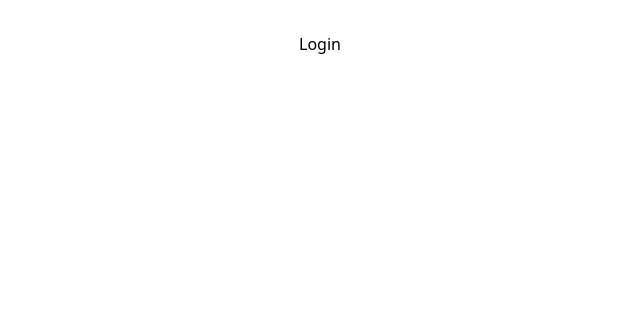
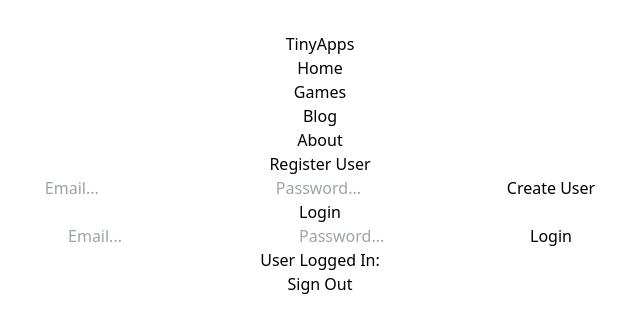
Before and after one commit to kingli6/TinyApps, a React (Vite) app in the folder tinyapps/: page /login-page in a window 1280 px wide. Shown: the top 332 px of the page, without its empty margins (320-960 px from the left). Built offline with nearby package versions, Linux system fonts and the light colour scheme; no server answers.

Commit message:
firebase database

```diff
--- a/tinyapps/src/App.jsx
+++ b/tinyapps/src/App.jsx
@@ -1,4 +1,5 @@
 import './App.css'
+import HeaderComponent from './components/homepage/HeaderComponent';
 import { BrowserRouter, Routes, Route } from 'react-router-dom';
 import HomePageComponent from './components/homepage/HomePageComponent';
 import LoginSignup from './components/login/LoginSignup';
@@ -7,6 +8,7 @@
   return (
     <>
       <BrowserRouter>
+      <HeaderComponent/>
         <Routes>
           <Route path="/" element={<HomePageComponent />} />
           <Route path="/login-page" element={<LoginSignup />} />
--- a/tinyapps/src/components/homepage/HeaderComponent.jsx
+++ b/tinyapps/src/components/homepage/HeaderComponent.jsx
@@ -2,8 +2,18 @@
     return (
       <div>
         <header>
-          <nav className="navbar custom-navbar">
-              <a className="navbar-brand" href="#">navbar1</a>
+          <nav>
+              <div>
+                <h1>TinyApps</h1>
+              </div>
+              <div>
+                <ul>
+                  <li><a href="#"></a>Home</li>
+                  <li><a href="#"></a>Games</li>
+                  <li><a href="#"></a>Blog</li>
+                  <li><a href="#"></a>About</li>
+                </ul>
+              </div>
           </nav>
         </header>
       </div>
--- a/tinyapps/src/components/login/LoginSignup.jsx
+++ b/tinyapps/src/components/login/LoginSignup.jsx
@@ -1,11 +1,71 @@
+import { useState } from "react";
+import { createUserWithEmailAndPassword, onAuthStateChanged,signInWithEmailAndPassword,signOut } from "firebase/auth";
+import  {auth}  from "../../firebase-config";
 
 const LoginSignup = () => {
 
+  const [registerEmail, setRegisterEmail] = useState('');
+  const [registerPassword, setRegisterPassword] = useState('');
+  const [loginEmail, setloginEmail] = useState('');
+  const [loginPassword, setloginPassword] = useState('');
 
+  const [user, setUser] = useState({});
+  onAuthStateChanged(auth, user => {
+    setUser(user);
+  });
+
+  const register = async () => {
+    try {
+      const user = await createUserWithEmailAndPassword(auth, registerEmail, registerPassword);
+      console.log(user);
+    } catch (error) {
+      console.log(error.message);
+    }
+  }
+
+  const login = async () => {
+    try {
+      const user = await signInWithEmailAndPassword(auth, loginEmail, loginPassword);
+      console.log(user);
+    } catch (error) {
+      console.log(error.message);
+    }
+  }
+
+  const logout = async () => {
+    await signOut(auth);
+  }
 
   return (
     <div>
-      <h2>Login</h2>
+      <div>
+        <h3>Register User</h3>
+        <input placeholder="Email..."
+          onChange={(event) => setRegisterEmail(event.target.value)}
+        />
+        <input placeholder="Password..."
+          onChange={(event) => setRegisterPassword(event.target.value)}
+        />
+
+        <button onClick={register}>Create User</button>
+      </div>
+
+      <div>
+        <h3>Login</h3>
+        <input placeholder="Email..."
+          onChange={(event) => setloginEmail(event.target.value)}
+        />
+        <input placeholder="Password..."
+          onChange={(event) => setloginPassword(event.target.value)}
+        />
+
+        <button onClick={login}>Login</button>
+      </div>
+
+      <h4> User Logged In: </h4>
+      {user?.email}
+
+      <button onClick={logout}> Sign Out</button>
     </div>
   )
 }
--- a/tinyapps/src/firebase-config.js
+++ b/tinyapps/src/firebase-config.js
@@ -1,24 +1,31 @@
+//  Add SDKs for Firebase products that you want to use
+// https://firebase.google.com/docs/web/setup#available-libraries
+
 // Import the functions you need from the SDKs you need
 // import { getAnalytics } from "firebase/analytics";
 import { initializeApp } from "firebase/app";
 import {getAuth} from "firebase/auth";
-// TODO: Add SDKs for Firebase products that you want to use
-// https://firebase.google.com/docs/web/setup#available-libraries
+import { getFirestore } from "firebase/firestore";
+
 
 // Your web app's Firebase configuration
 // For Firebase JS SDK v7.20.0 and later, measurementId is optional
 const firebaseConfig = {
-  apiKey: process.env.REACT_APP_FIREBASE_API,
-  authDomain: process.env.REACT_APP_FIREBASE_DOMAIN,
-  projectId: process.env.REACT_APP_FIREBASE_PROJECTID,
-  storageBucket: process.env.REACT_APP_FIREBASE_STORAGE_BUCKET,
-  messagingSenderId: process.env.REACT_APP_FIREBASE_MESSAGING_SENDERID,
-  appId: process.env.REACT_APP_FIREBASE_APPID,
-  measurementId: process.env.REACT_APP_FIREBASE_MEASUREMENTID
+  apiKey: import.meta.env.VITE_REACT_APP_FIREBASE_API,
+  authDomain: import.meta.env.VITE_REACT_APP_FIREBASE_DOMAIN,
+  projectId: import.meta.env.VITE_REACT_APP_FIREBASE_PROJECTID,
+  storageBucket: import.meta.env.VITE_REACT_APP_FIREBASE_STORAGE_BUCKET,
+  messagingSenderId: import.meta.env.VITE_REACT_APP_FIREBASE_MESSAGING_SENDERID,
+  appId: import.meta.env.VITE_REACT_APP_FIREBASE_APPID,
+  measurementId: import.meta.env.VITE_REACT_APP_FIREBASE_MEASUREMENTID
 };
 
+
 // Initialize Firebase
+// const analytics = getAnalytics(app);
 const app = initializeApp(firebaseConfig);
 
 export const auth = getAuth(app);
-// const analytics = getAnalytics(app);
+
+
+export const db = getFirestore(app);
```
